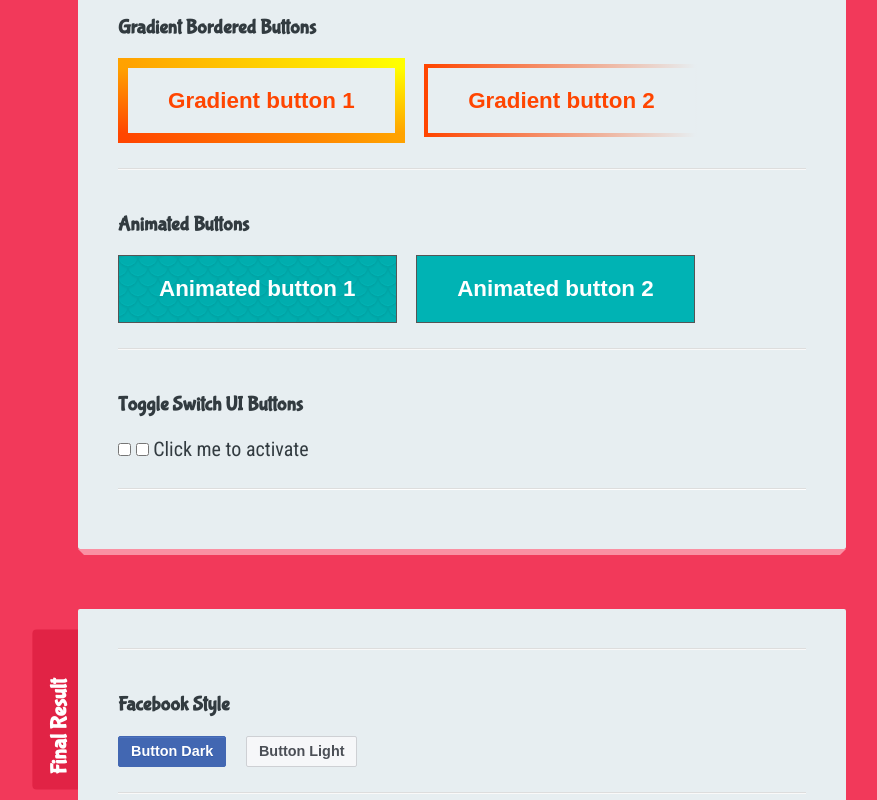
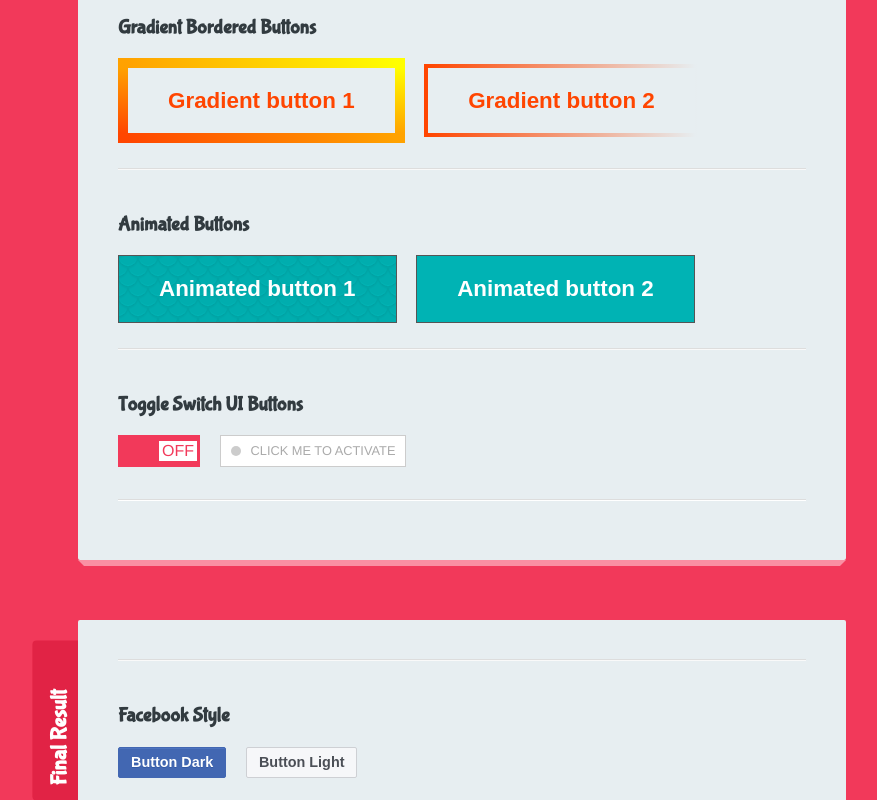
Before and after one commit to Zorba11/30Days-Of-CSS, a plain HTML site: page 1 - Fancy Buttons/index.html in a window 1280 px wide. Shown: the part 800-1600 px from the top of the page, without its empty margins (178-1055 px from the left). Drawn offline with Linux system fonts and the light colour scheme; a web font is replaced by a local one.

Commit message:
day 1 done

```diff
--- a/1 - Fancy Buttons/sandbox.css
+++ b/1 - Fancy Buttons/sandbox.css
@@ -287,3 +287,106 @@ The "middle" part is treated as fully transparent, unless the fill keyword is se
     right: 1.2rem;
     opacity: 1;
 }
+
+/* TOGGLE SWITCH - 1 */
+
+.toggle-1{
+    font-family:  Helvetica, Arial, sans-serif;
+    display: inline-block;
+    vertical-align: top;
+    margin: 0 15px 0 0;
+}
+
+.toggle-1__input{
+    display: none;
+}
+
+.toggle-1__button{
+    position: relative;
+    display: inline-block;
+    font-size: 1rem;
+    line-height: 20px;
+    text-transform: uppercase;
+    background-color: #f2395a;
+    border: solid 1px #f2395a;
+    color: white;
+    width: 80px;
+    height: 30px;
+    transition: all 0.3s ease;
+    cursor: pointer;
+}
+
+.toggle-1__button::before{
+    position: absolute;
+    top: 4.5px;
+    left: 40px;
+    content: "off";
+    display: inline-block;
+    height: 20px;
+    padding: 0 3px;
+    background: white;
+    color: #f2395a;
+    transition: all 0.3s ease;
+}
+
+.toggle-1__input:checked + .toggle-1__button {
+    background: #00b3b4;
+    border: solid 1px #00b3b4;
+}
+
+.toggle-1__input:checked + .toggle-1__button::before{
+    left: 5px;
+    content: "on";
+    color: #00b3b4;
+}
+
+
+/* TOGGLE SWITCH - 2 */
+
+.toggle-2{
+    font-family:  Helvetica, Arial, sans-serif;
+    font-size: 0.8rem;
+    display: inline-block;
+    vertical-align: top;
+    margin: 0 15px 0 0;
+}
+
+.toggle-2__input{
+    display: none;
+}
+
+.toggle-2__button {
+    position: relative;
+    display: inline-block;
+    line-height: 20px;
+    text-transform: uppercase;
+    background: white;
+    color: #aaa;
+    border: solid 1px #ccc;
+    padding: 5px 10px 5px 30px;
+    transition: all 0.3s ease;
+    cursor: pointer;
+}
+
+.toggle-2__button::before{
+    position: absolute;
+    top: 10px;
+    left: 10px;
+    display: inline-block;
+    width: 10px;
+    height: 10px;
+    background: #ccc;
+    content: "";
+    transition: all 0.3s ease;
+    border-radius: 100%;
+}
+
+.toggle-2__input:checked + .toggle-2__button {
+    background: #00b3b4;
+    border-color: #00b3b4;
+    color: white;
+}
+
+.toggle-2__input:checked + .toggle-2__button::before{
+    background-color: white;
+}
```
